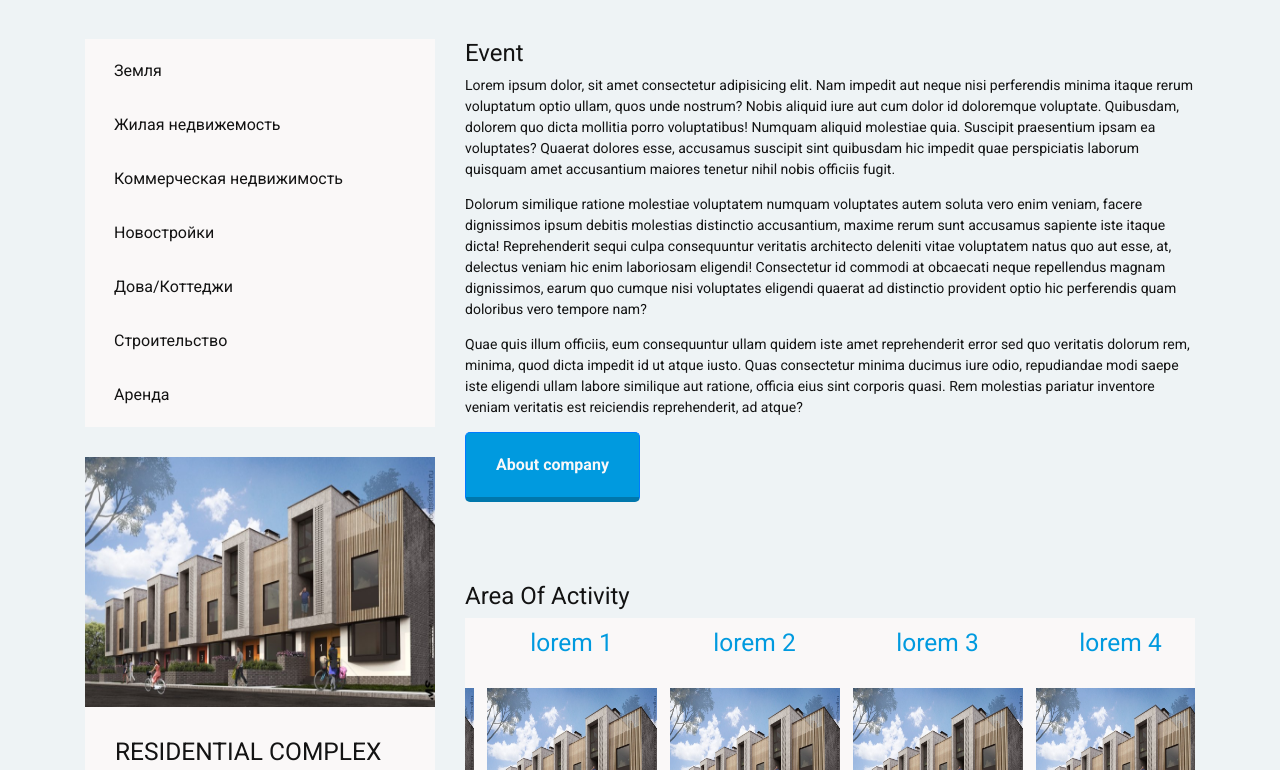
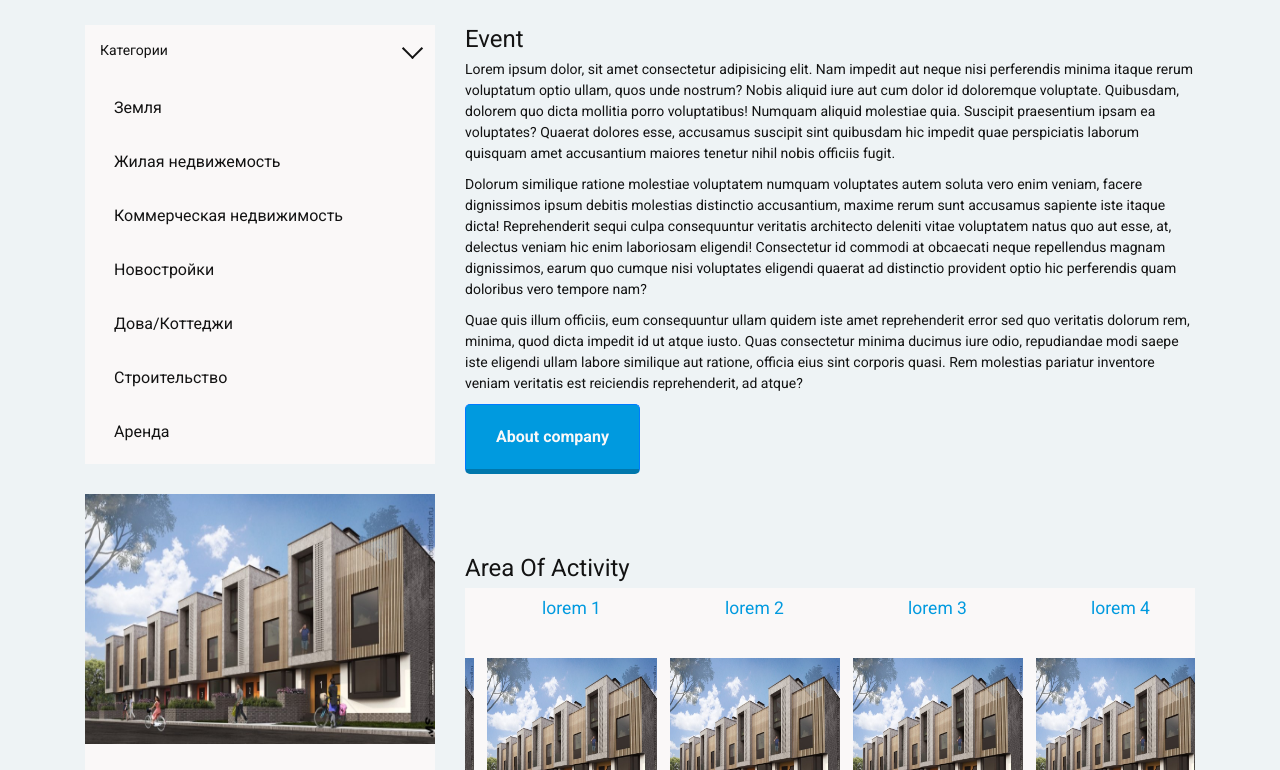
Before and after one commit to wolf2234/investory, a plain HTML site: page index.html in a window 1280 px wide. Shown: the part 220-990 px from the top of the page. Drawn offline with Linux system fonts and the light colour scheme.

Commit message:
this commit adds left-sidebar-btn.

```diff
--- a/index.html
+++ b/index.html
@@ -45,7 +45,9 @@
     <div class="row">
         <div class="col-md-4">
             <div class="left-sidebar">
-
+                <div class="left-sidebar-btn">
+                    Категории
+                </div>
                 <ul class="left-sidebar-menu">
                     <li><a href="#">Земля</a></li>
                     <li><a href="#">Жилая недвижемость</a></li>
--- a/sass/_media.sass
+++ b/sass/_media.sass
@@ -1,6 +1,8 @@
 
 
 @media (max-width:480px)
+    html
+        font-size: 5px
     .top-nav
         &-btn
             display: block
--- a/sass/style.sass
+++ b/sass/style.sass
@@ -4,7 +4,7 @@
 
 
 html
-    font-size: 14px
+    font-size: 10px
 
 
 body
@@ -13,6 +13,7 @@ body
     color: $dark
     font-family: 'Roboto', sans-serif
     padding-top: 40px
+    font-size: 14px
 
 a
     color: $active-color
@@ -79,7 +80,26 @@ h2
 
 
 .left-sidebar
-    margin-top: 40px
+    margin-top: 4rem
+    &-btn
+        background-color: $white
+        padding: 15px
+        position: relative
+        &:hover
+            cursor: pointer
+        &::after
+            content: ''
+            display: inline-block
+            top: 50%
+            margin-top: -10px
+            right: 15px
+            width: 15px
+            height: 15px
+            position: absolute
+            border-bottom: 2px solid $dark
+            border-right: 2px solid $dark
+            transform: rotate(45deg)
+
     img
         height: 250px
         width: 350px
```
Also changed, not shown: css/style.css, css/style.min.css, 2 other files.
